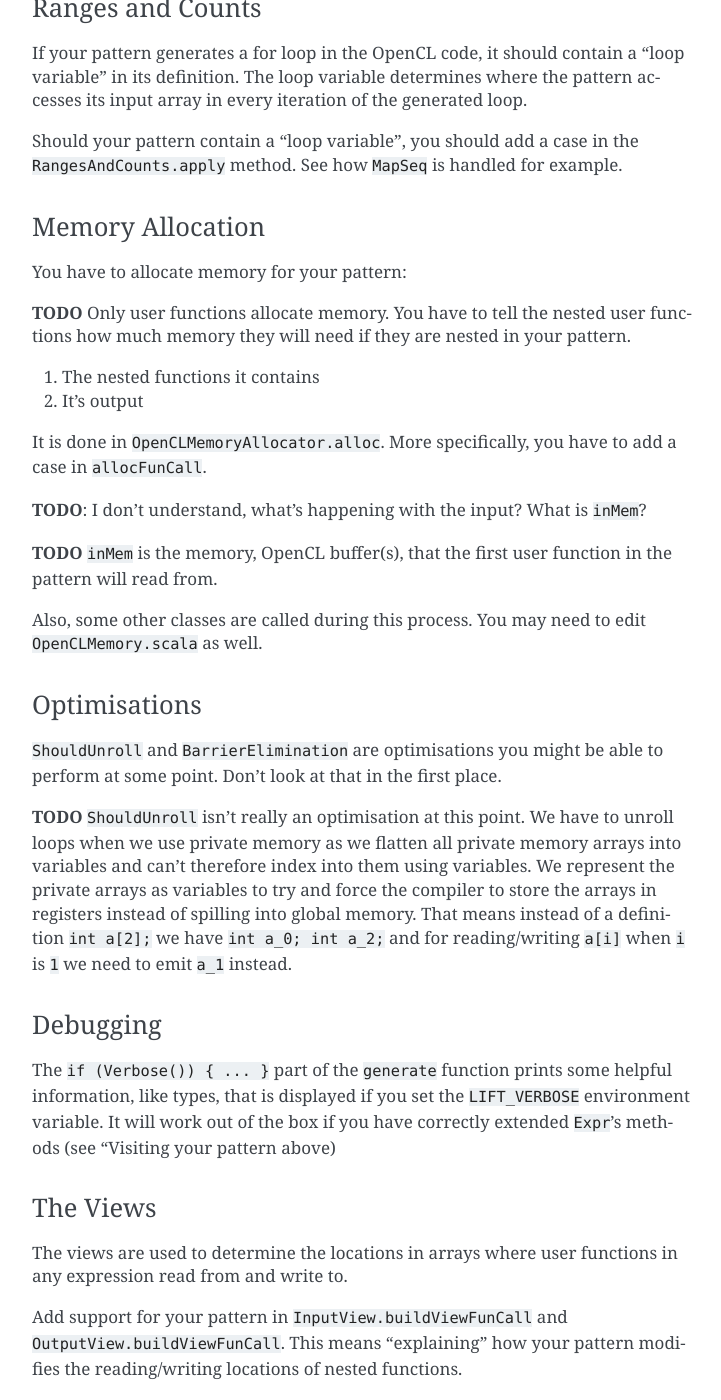
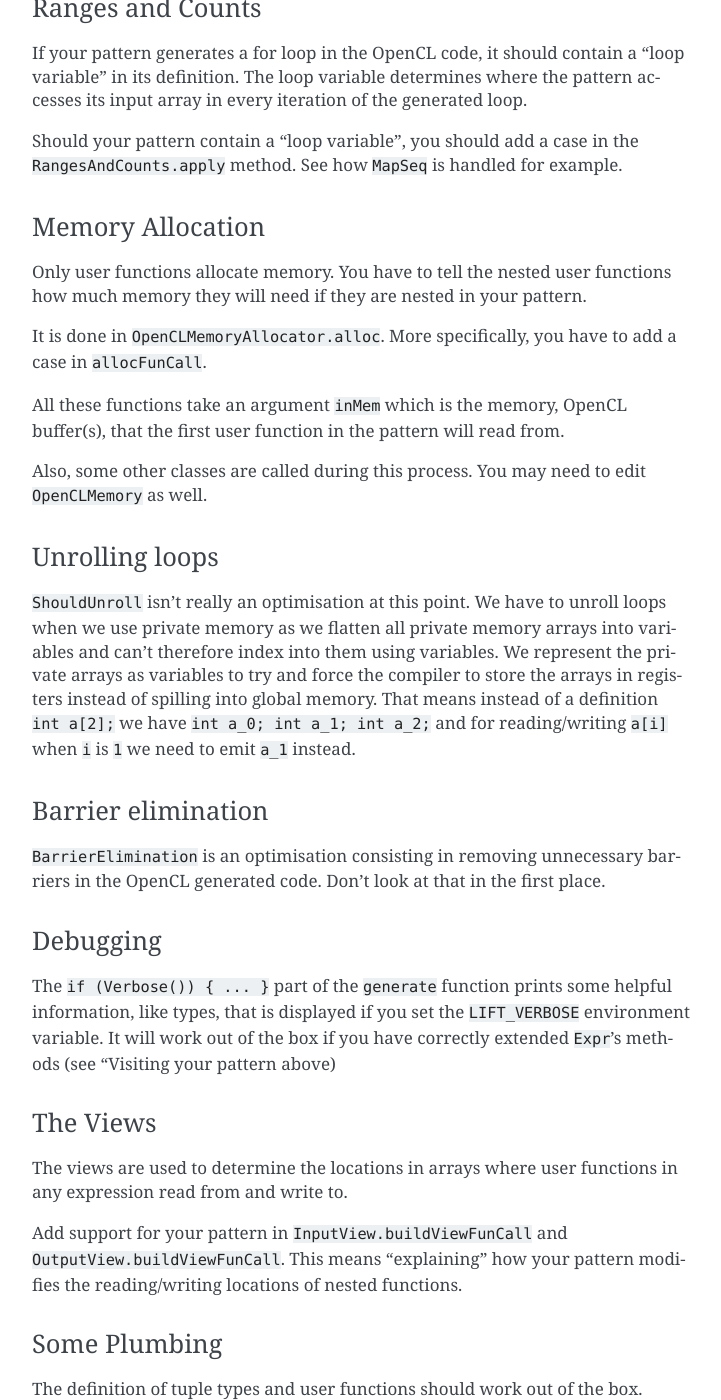
Before and after one commit to lift-project/lift, a Sphinx documentation site: the page built from docs/source/developing-lift/howtos/new_opencl_pattern.rst, in a window 1280 px wide and 1400 px high, scrolled down 1764 px. Shown: the whole window, without its empty margins (388-1109 px from the left). Built offline with Sphinx 7.4.7, drawn with Linux system fonts in a browser that asks for light colours; some of the changed text lies outside the part shown.

Commit message:
Remove the TODOs in the HOWTO guide

```diff
--- a/docs/source/developing-lift/howtos/new_opencl_pattern.rst
+++ b/docs/source/developing-lift/howtos/new_opencl_pattern.rst
@@ -96,40 +96,36 @@ Should your pattern contain a "loop variable", you should add a case in the
 Memory Allocation
 """""""""""""""""
 
-You have to allocate memory for your pattern:
-
-**TODO** Only user functions allocate memory. You have to tell the nested user functions
+Only user functions allocate memory. You have to tell the nested user functions
 how much memory they will need if they are nested in your pattern.
-
-1. The nested functions it contains
-2. It's output
 
 It is done in ``OpenCLMemoryAllocator.alloc``. More specifically, you
 have to add a case in ``allocFunCall``.
 
-**TODO**: I don't understand, what's happening with the input? What is
-``inMem``?
-
-**TODO** ``inMem`` is the memory, OpenCL buffer(s), that the first user function in the
-pattern will read from.
+All these functions take an argument ``inMem`` which is the memory, OpenCL
+buffer(s), that the first user function in the pattern will read from.
 
 Also, some other classes are called during this process. You may need to
-edit ``OpenCLMemory.scala`` as well.
+edit ``OpenCLMemory`` as well.
 
 
-Optimisations
-"""""""""""""
+Unrolling loops
+"""""""""""""""
 
-``ShouldUnroll`` and ``BarrierElimination`` are optimisations you might
-be able to perform at some point. Don't look at that in the first place.
+``ShouldUnroll`` isn't really an optimisation at this point. We have to unroll
+loops when we use private memory as we flatten all private memory arrays into
+variables and can't therefore index into them using variables. We represent the
+private arrays as variables to try and force the compiler to store the arrays in
+registers instead of spilling into global memory.  That means instead of a
+definition ``int a[2];`` we have ``int a_0; int a_1; int a_2;`` and for reading/writing
+``a[i]`` when ``i`` is ``1`` we need to emit ``a_1`` instead.
 
-**TODO** ``ShouldUnroll`` isn't really an optimisation at this point.
-We have to unroll loops when we use private memory as we flatten all private memory
-arrays into variables and can't therefore index into them using variables.
-We represent the private arrays as variables to try and force the compiler to store the
-arrays in registers instead of spilling into global memory.
-That means instead of a definition ``int a[2];`` we have ``int a_0; int a_2;`` and for
-reading/writing ``a[i]`` when ``i`` is ``1`` we need to emit ``a_1`` instead.
+Barrier elimination
+"""""""""""""""""""
+
+``BarrierElimination`` is an optimisation consisting in removing unnecessary
+barriers in the OpenCL generated code. Don't look at that in the first place.
+
 
 Debugging
 """""""""
```
